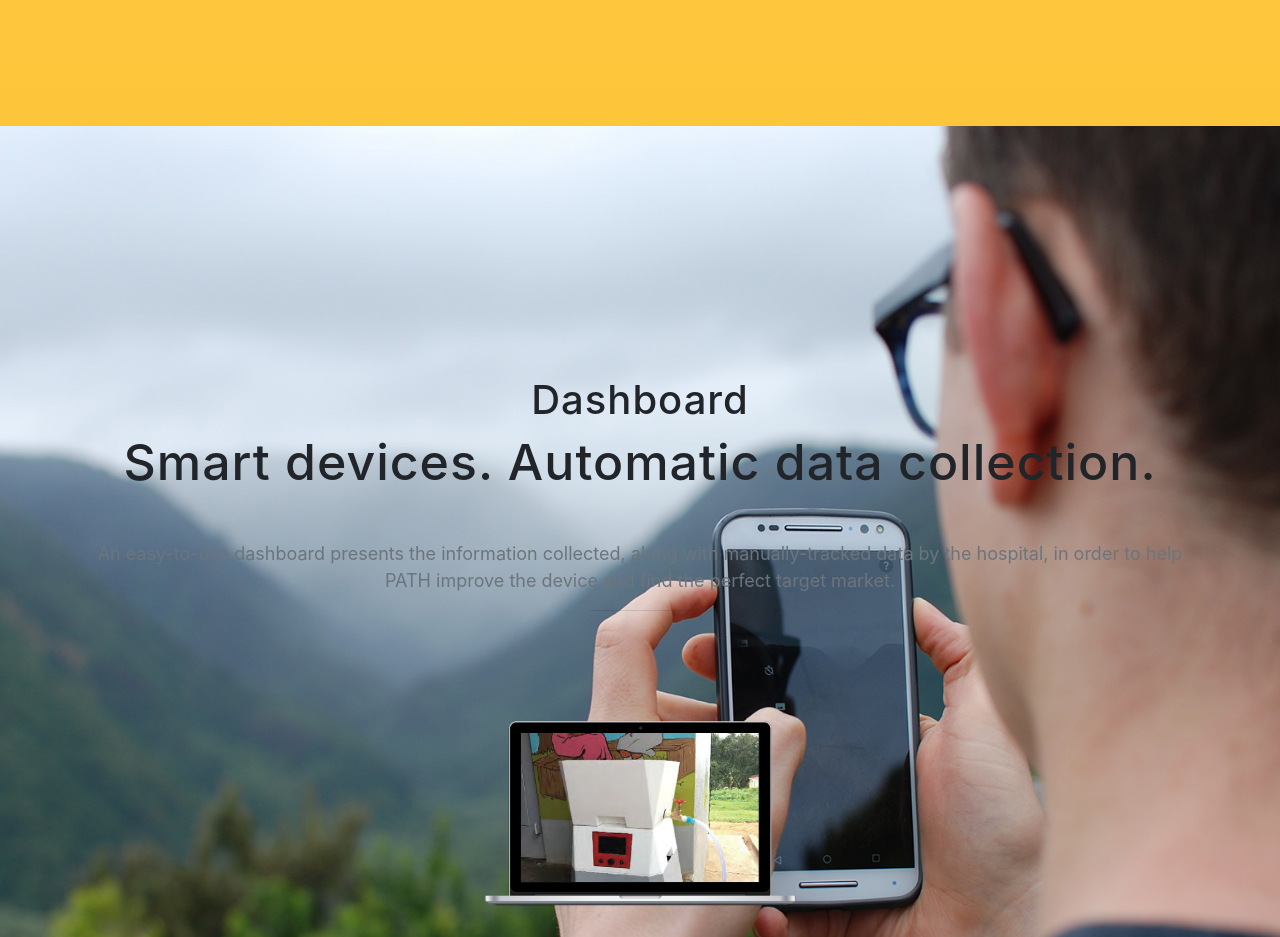
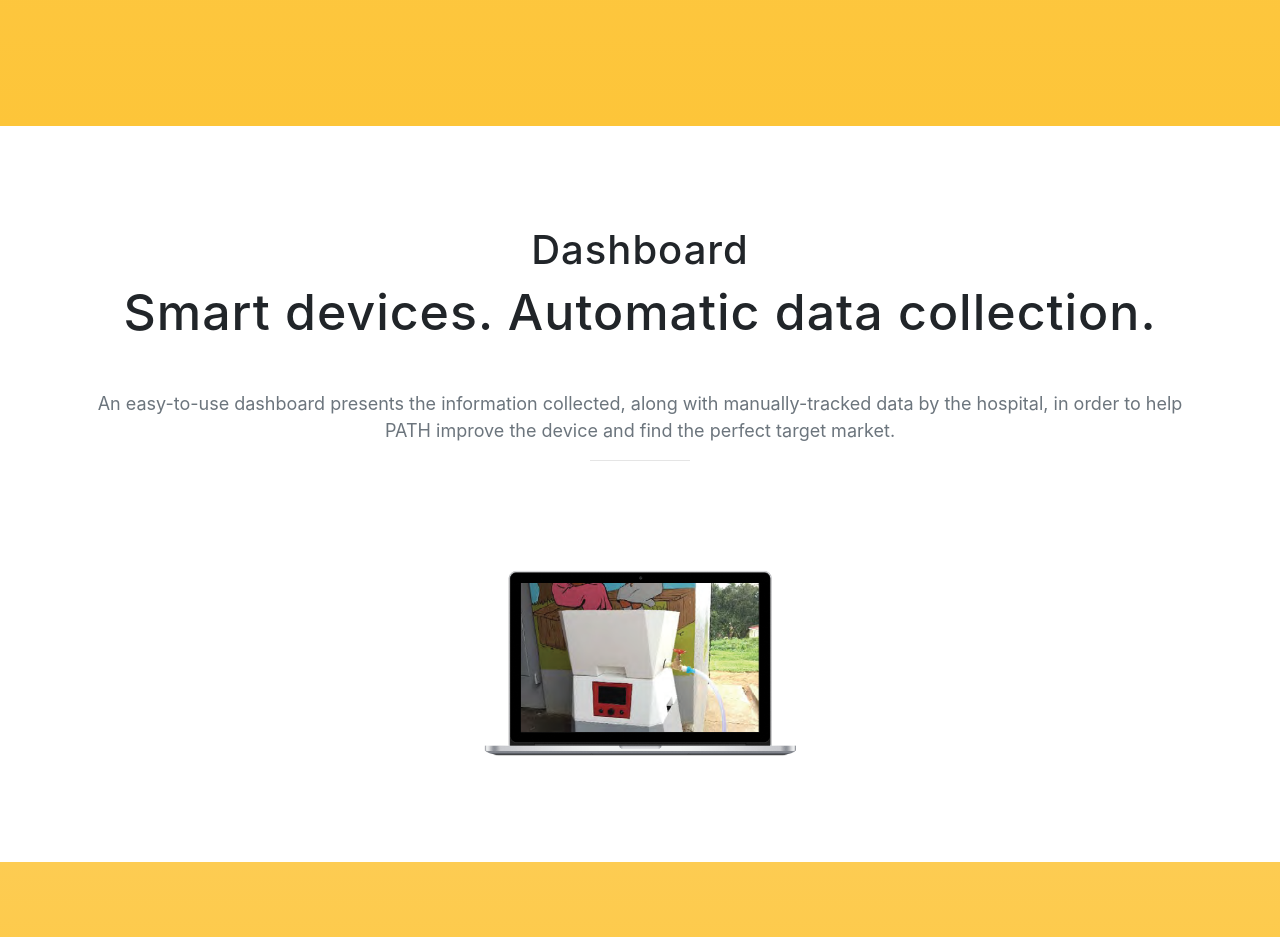
Before and after one commit to cjjaeger/safistation_landing_page, a website with bundled scripts: page index.html in a window 1280 px wide. Shown: the part 1400-2337 px from the top of the page. Built offline with nearby package versions, Linux system fonts and the light colour scheme; a web font is replaced by a local one.

Commit message:
adding content

```diff
--- a/index.html
+++ b/index.html
@@ -98,7 +98,7 @@
       </div>
     </section>
 
-    <section class="features cta" id="dashboard">
+    <section class="features" id="dashboard">
       <div class="container">
         <div class="section-heading text-center">
           <h1>Dashboard</h1>
```
